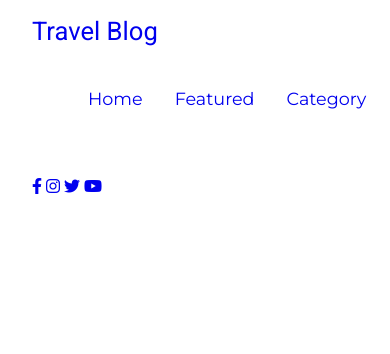
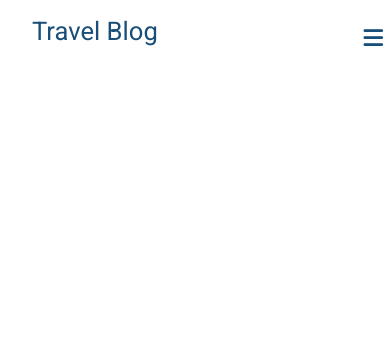
Before and after one commit to poppy-allen/blog-website, a plain HTML site: page index.html in a window 390 px wide. Drawn offline with Linux system fonts and the light colour scheme.

Commit message:
Added responsive toggle menu
width <= 750px

```diff
--- a/css/style.css
+++ b/css/style.css
@@ -7,7 +7,8 @@ body {
 
 /*------global classes------*/
 a {
-  text-decoration: none;
+  text-decoration: none !important;
+  color: #184e77;
 }
 
 ul {
@@ -26,12 +27,31 @@ ul {
   background: #fff;
   padding: 0 2em;
   height: 0rem;
-  min-height: 40vh;
+  min-height: 10vh;
   overflow: hidden;
 }
 
 .nav .nav-menu {
   justify-content: space-between;
+  color: #184e77;
+}
+
+.nav .toggle-menu {
+  position: absolute;
+  top: 0%;
+  width: 90%;
+  cursor: pointer;
+  display: none;
+}
+
+.nav .toggle-menu .toggle-icons {
+  display: flex;
+  justify-content: flex-end;
+  padding: 1.7rem 0;
+}
+
+.nav .toggle-menu .toggle-icons i {
+  font-size: 1.4rem;
 }
 
 .nav .nav-items {
@@ -47,8 +67,9 @@ ul {
 }
 
 .nav .nav-items .nav-link:hover {
-  background-color: #34a0a4;
+  background-color: #184e77;
   transition: background-color 0.5s ease;
+  cursor: pointer;
 }
 
 .nav .nav-items .nav-link:hover a {
@@ -65,4 +86,25 @@ ul {
 .nav .socials {
   padding: 1.4rem 0;
 }
+
+.nav .socials i {
+  padding: 0.2rem;
+}
+
+/*--potentially remove--*/
+.nav .socials i:hover {
+  color: #1f6398;
+}
+
 /*---x---navigation---x---*/
+
+@media only screen and (max-width: 750px) {
+  .nav .nav-menu,
+  .nav .nav-items {
+    flex-direction: column;
+  }
+
+  .nav .toggle-menu {
+    display: initial;
+  }
+}
--- a/index.html
+++ b/index.html
@@ -20,6 +20,11 @@
       <div class="nav-menu flex-row">
         <div class="nav-brand">
           <a href="#" class="nav-brand-text">Travel Blog</a>
+        </div>
+        <div class="toggle-menu">
+          <div class="toggle-icons">
+            <i class="fas fa-bars"></i>
+          </div>
         </div>
         <div>
           <ul class="nav-items">
```
Also changed, not shown: 1 other file.
